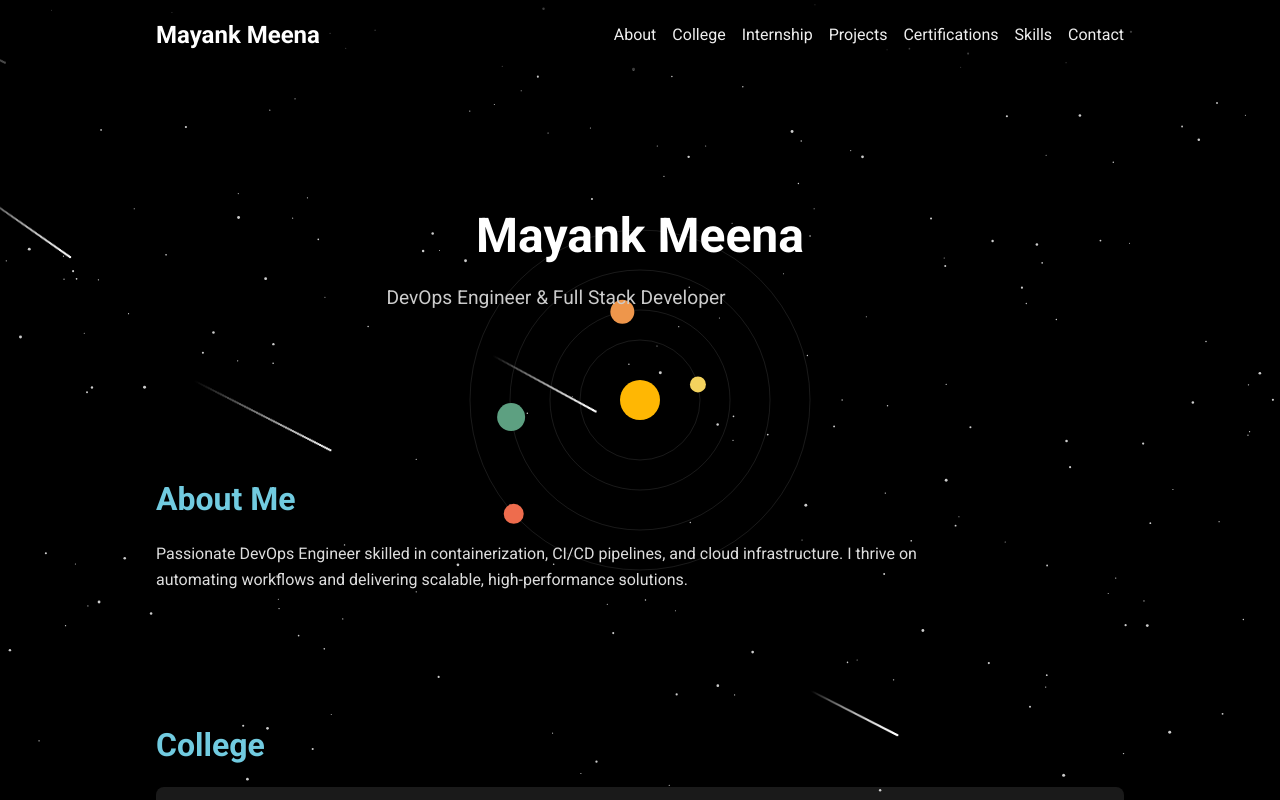
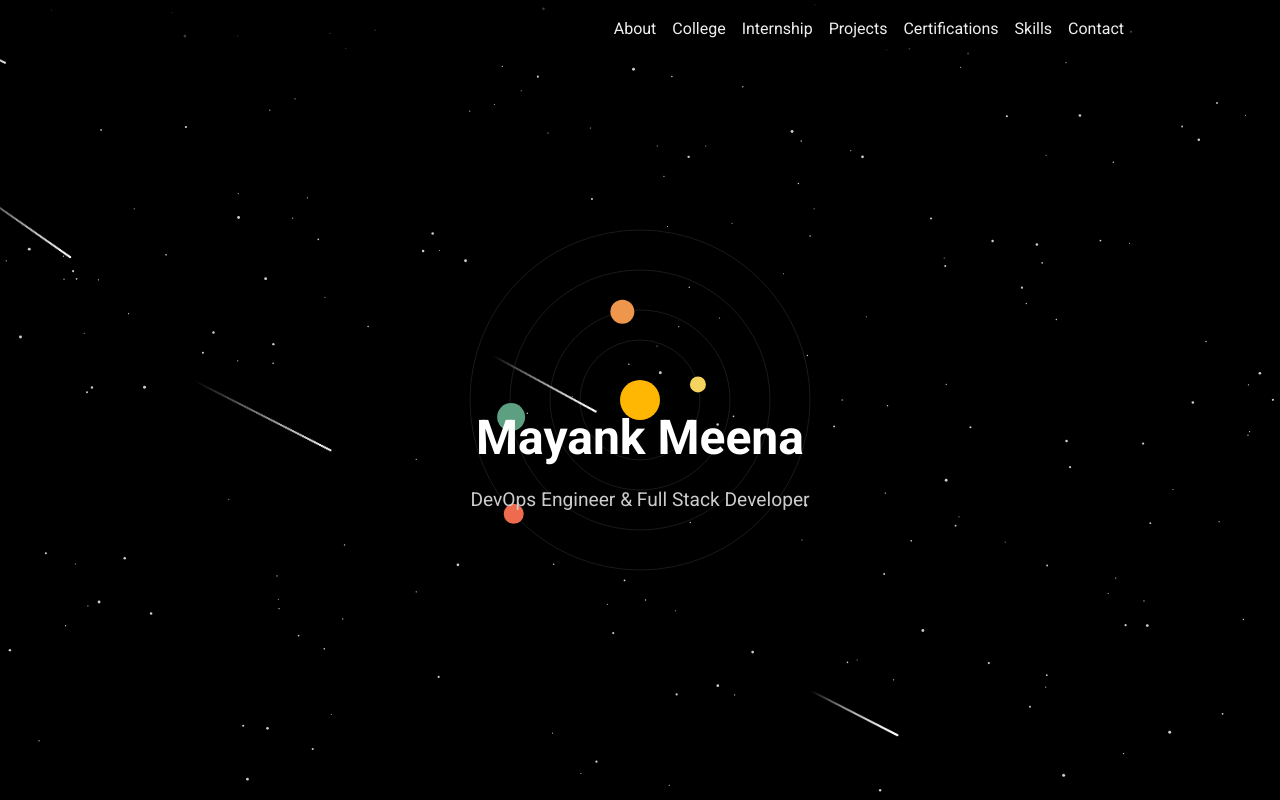
Before and after one commit to Tecmayank/my.website, a plain HTML site: page index.html in a window 1280 px wide. Drawn offline with Linux system fonts and the light colour scheme.

Commit message:
Updated index.html

```diff
--- a/index.html
+++ b/index.html
@@ -28,7 +28,7 @@
     .container { max-width: 1000px; margin: auto; padding: 0 1rem; }
 
     /* Hero */
-    .hero { text-align: center; padding: 8rem 1rem 6rem; }
+    .hero { display: flex; flex-direction: column; justify-content: center; align-items: center; height: 100vh; text-align: center; }
     .hero h1 { font-size: 3rem; margin-bottom: 0.5rem; color: #fff; }
     .hero p { font-size: 1.2rem; color: #ccc; }
 
@@ -55,7 +55,7 @@
   <canvas id="bgCanvas"></canvas>
   <nav>
     <div class="container">
-      <a href="#" class="logo">Mayank Meena</a>
+      <a href="#" class="logo"></a>
       <ul>
         <li><a href="#about">About</a></li>
         <li><a href="#college">College</a></li>
```
